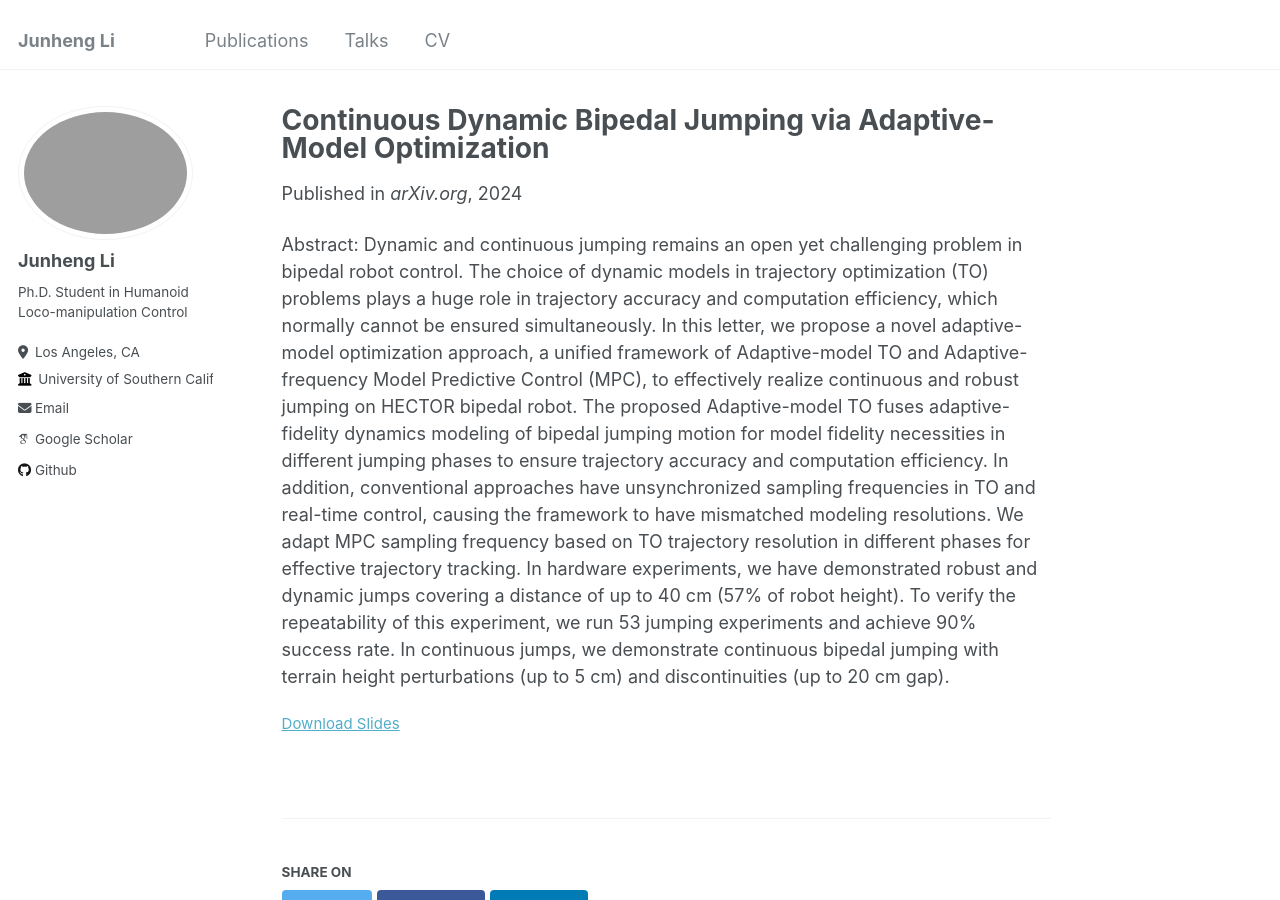
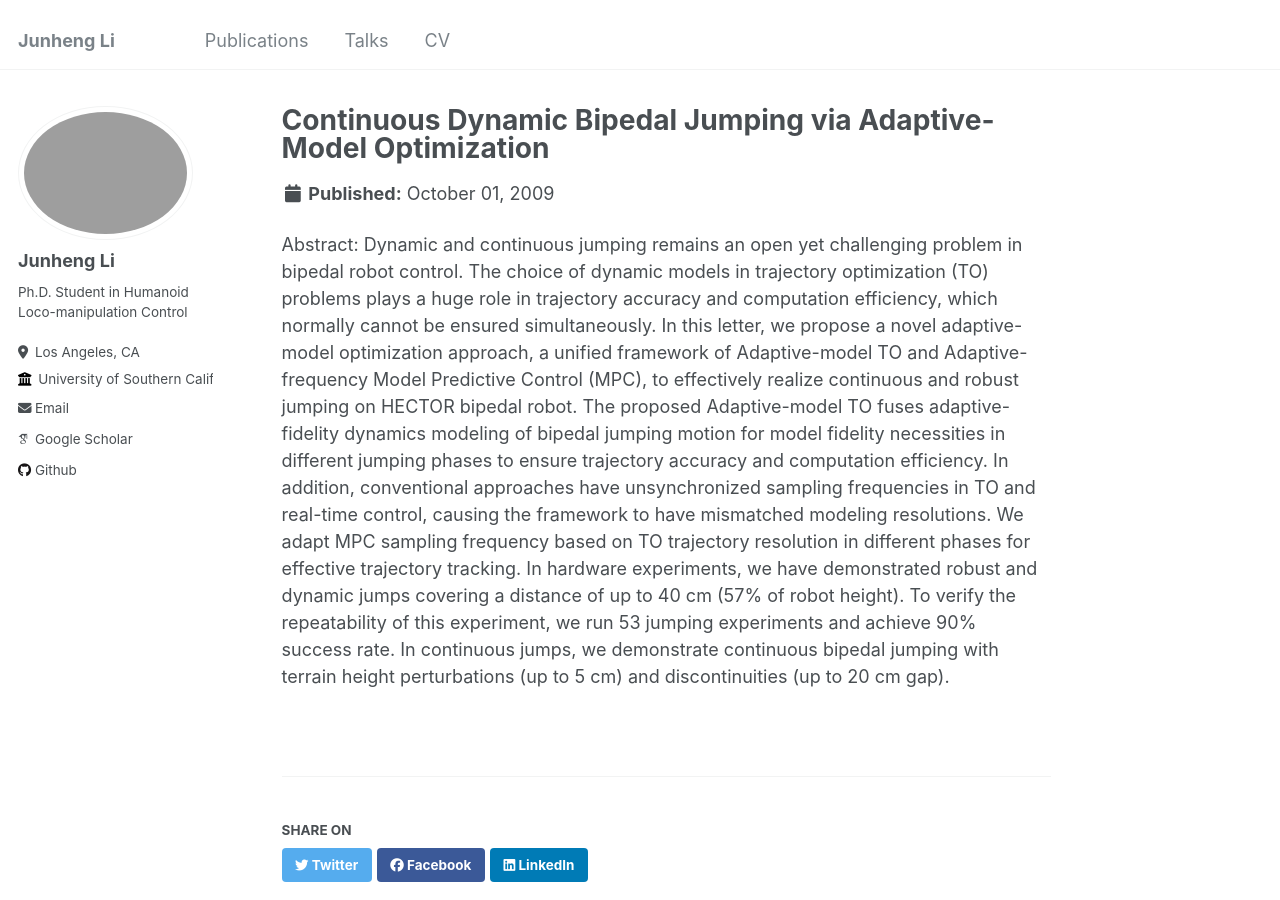
Before and after one commit to junhengl/junhengl.github.io, a Jekyll site: the page built from _publications/2009-10-01-paper-title-number-1.md, in a window 1280 px wide and 900 px high. Built offline with Jekyll 4.4.1, drawn with Linux system fonts in a browser that asks for light colours; some web fonts are replaced.

Commit message:
Update 2009-10-01-paper-title-number-1.md

```diff
--- a/_publications/2009-10-01-paper-title-number-1.md
+++ b/_publications/2009-10-01-paper-title-number-1.md
@@ -2,11 +2,8 @@
 title: "Continuous Dynamic Bipedal Jumping via Adaptive-Model Optimization"
 collection: publications
 permalink: /publication/2009-10-01-paper-title-number-1
-date: 2024-04-24
 excerpt: "Authors: Junheng Li, Omar Kolt, and Quan Nguyen<br/><img src='/images/continuousJumping.gif'>"
 paperurl: 'https://arxiv.org/abs/2404.11807'
-venue: 'arXiv.org'
-slidesurl: 'http://academicpages.github.io/files/slides1.pdf'
 ---
 
 Abstract: Dynamic and continuous jumping remains an open yet challenging problem in bipedal robot control. The choice of dynamic models in trajectory optimization (TO) problems plays a huge role in trajectory accuracy and computation efficiency, which normally cannot be ensured simultaneously. In this letter, we propose a novel adaptive-model optimization approach, a unified framework of Adaptive-model TO and Adaptive-frequency Model Predictive Control (MPC), to effectively realize continuous and robust jumping on HECTOR bipedal robot. The proposed Adaptive-model TO fuses adaptive-fidelity dynamics modeling of bipedal jumping motion for model fidelity necessities in different jumping phases to ensure trajectory accuracy and computation efficiency. In addition, conventional approaches have unsynchronized sampling frequencies in TO and real-time control, causing the framework to have mismatched modeling resolutions. We adapt MPC sampling frequency based on TO trajectory resolution in different phases for effective trajectory tracking. In hardware experiments, we have demonstrated robust and dynamic jumps covering a distance of up to 40 cm (57% of robot height). To verify the repeatability of this experiment, we run 53 jumping experiments and achieve 90% success rate. In continuous jumps, we demonstrate continuous bipedal jumping with terrain height perturbations (up to 5 cm) and discontinuities (up to 20 cm gap).
```
